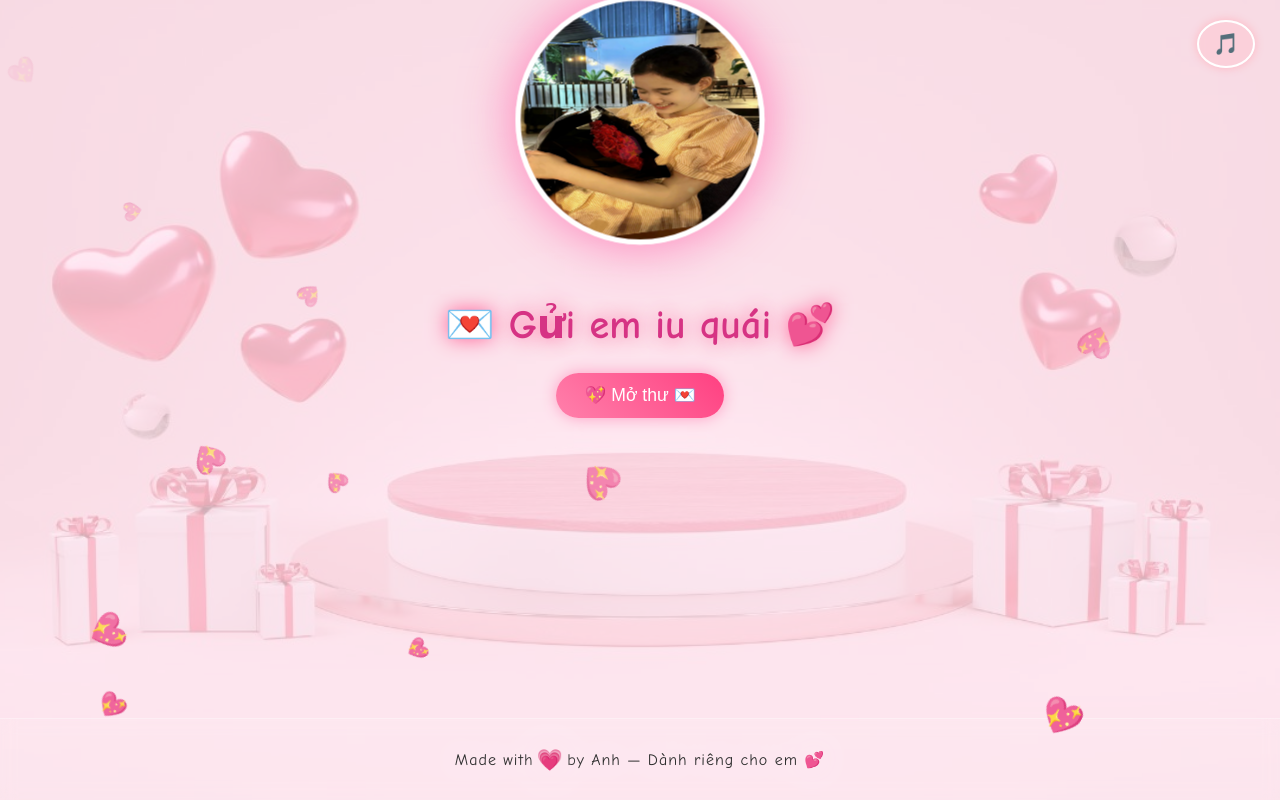
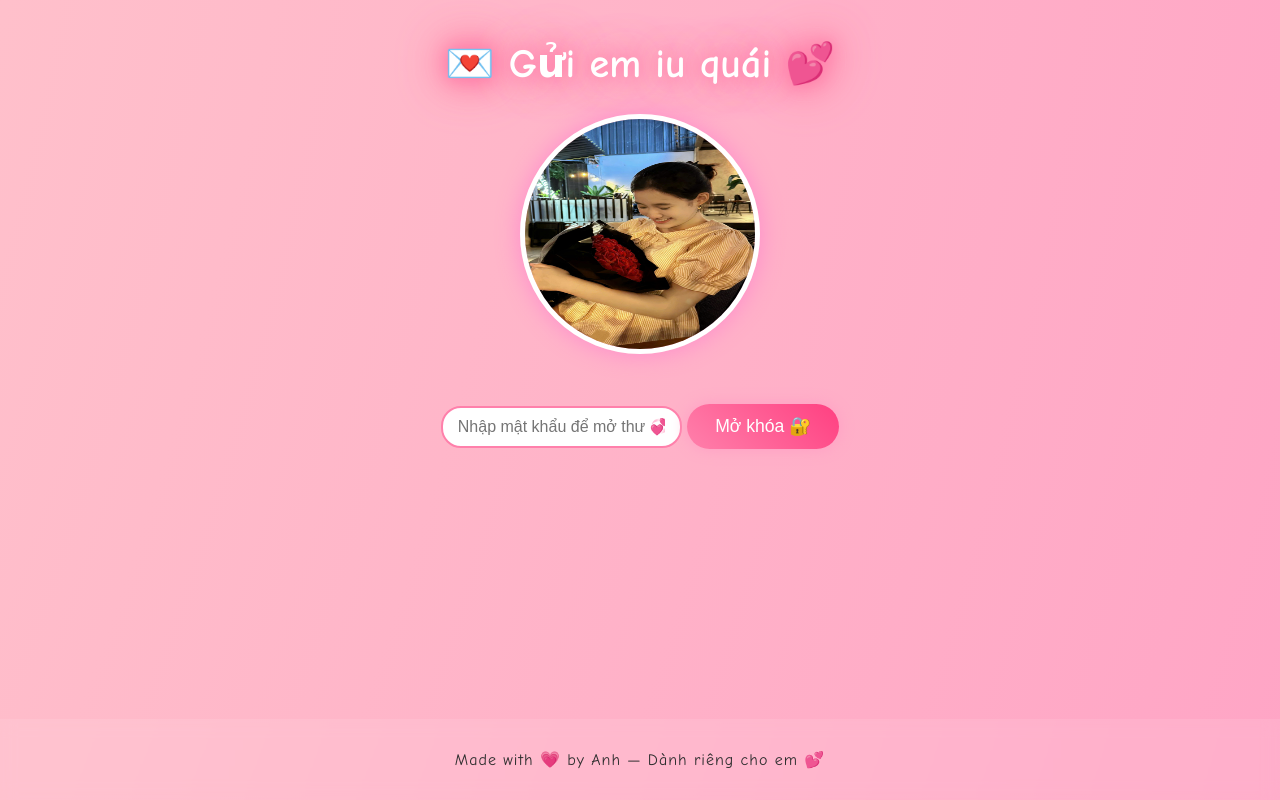
Before and after one commit to vandoanblack/DT, a plain HTML site: page index.html in a window 1280 px wide. Drawn offline with Linux system fonts and the light colour scheme.

Commit message:
Update index.html

```diff
--- a/index.html
+++ b/index.html
@@ -5,55 +5,16 @@
 <meta name="viewport" content="width=device-width, initial-scale=1.0" />
 <title>💌 Gửi em iu quái 💕</title>
 <style>
-/* --- NỀN MÀU + ẢNH NỀN MỜ --- */
 body {
     margin: 0;
-    padding: 40px;
-    text-align: center;
-    font-family: "Segoe UI", sans-serif;
-    color: #fff;
-    overflow: hidden;
+    padding: 0;
     background: radial-gradient(circle at top left, #ffb6c1, #ff69b4, #ffc0cb, #ff9ec4);
     background-size: 400% 400%;
     animation: bgShift 15s ease infinite;
-    position: relative;
-}
-body {
-    margin: 0;
-    padding: 0;
-    background: #ffe6f2;
-    color: #d63384;
+    color: #fff;
     font-family: 'Comic Sans MS', cursive, sans-serif;
     text-align: center;
-    overflow-y: auto; /* ✅ Cho phép cuộn xuống */
-}
-
-.container {
-    min-height: 100vh; /* ✅ Chiều cao tối thiểu */
-    padding: 40px 20px;
-}
-
-#message {
-    white-space: pre-wrap; /* ✅ Giữ format xuống dòng */
-    display: inline-block;
-    max-width: 90%;
-    text-align: left;
-    line-height: 1.6;
-    margin-top: 30px;
-}
-
-body::before {
-    content: "";
-    position: fixed;
-    top: 0;
-    left: 0;
-    width: 100%;
-    height: 100%;
-    background-image: url("dd.jpg");
-    background-size: cover;
-    background-position: center;
-    opacity: 0.25;
-    z-index: -1;
+    overflow-y: auto;
 }
 @keyframes bgShift {
     0% { background-position: 0% 50%; }
@@ -62,60 +23,33 @@ body::before {
 }
 h1 {
     font-size: 2.5em;
-    margin-bottom: 25px;
+    margin-top: 40px;
     text-shadow: 0 0 15px #ff80ab, 0 0 40px #ff4081, 0 0 60px #ffb6c1;
-    animation: pulse 3s infinite;
-}
-@keyframes pulse {
-    0% { text-shadow: 0 0 10px #ff80ab; }
-    50% { text-shadow: 0 0 35px #ff4081; }
-    100% { text-shadow: 0 0 10px #ff80ab; }
 }
 img {
     width: 230px;
     height: 230px;
     border-radius: 50%;
     border: 5px solid #fff;
-    box-shadow: 0 0 25px #ff8acb, 0 0 60px #ffb6c1;
-    margin-bottom: 30px;
-    animation: glow 3s ease-in-out infinite;
-}
-@keyframes glow {
-    0%,100% { transform: scale(1); box-shadow: 0 0 25px #ffb6c1; }
-    50% { transform: scale(1.05); box-shadow: 0 0 60px #ff69b4; }
+    box-shadow: 0 0 25px #ff8acb;
+    display: block;
+    margin: 20px auto;
 }
 #message {
     display: none;
     font-size: 1.2em;
     max-width: 85%;
+    margin: 30px auto;
+    text-align: justify;
     line-height: 1.8;
-    text-align: justify;
     color: #2e2e2e;
-    text-shadow: 0 0 8px rgba(255, 192, 203, 0.8);
-    border-left: 3px solid #fff;
-    padding-left: 15px;
-    margin-top: 10px;
-    background: rgba(255, 255, 255, 0.1);
+    background: rgba(255, 255, 255, 0.85);
     border-radius: 12px;
-    padding: 20px;
+    padding: 25px;
     backdrop-filter: blur(6px);
-    margin-left: auto;
-    margin-right: auto;
+    border-left: 3px solid #ff80ab;
 }
-.heart {
-    position: fixed;
-    bottom: 0;
-    font-size: 20px;
-    animation: float 6s linear infinite;
-    opacity: 0.9;
-    z-index: 999;
-}
-@keyframes float {
-    0% { transform: translateY(0) rotate(0deg); opacity: 1; }
-    100% { transform: translateY(-800px) rotate(360deg); opacity: 0; }
-}
-/* --- NÚT BẤM HIỆN THƯ --- */
-#openButton {
+button {
     background: linear-gradient(45deg, #ff80ab, #ff4081);
     color: white;
     border: none;
@@ -123,36 +57,25 @@ img {
     font-size: 1.1em;
     border-radius: 30px;
     cursor: pointer;
+    margin-top: 20px;
     box-shadow: 0 0 15px #ff9ec4;
     transition: all 0.3s ease;
 }
-#openButton:hover {
+button:hover {
     transform: scale(1.08);
     box-shadow: 0 0 25px #ffb6c1;
 }
-/* --- NÚT NHẠC --- */
-#musicBtn {
-    position: fixed;
-    top: 20px;
-    right: 25px;
-    background: #ff69b4;
-    border: 2px solid white;
-    border-radius: 50%;
-    padding: 10px 14px;
-    font-size: 1.3em;
-    color: white;
-    cursor: pointer;
-    box-shadow: 0 0 20px #fff;
-    transition: all 0.3s ease;
-    backdrop-filter: blur(5px);
+#passwordBox {
+    margin-top: 30px;
 }
-#musicBtn.playing {
-    background: rgba(255, 192, 203, 0.4);
-    box-shadow: 0 0 10px #ffb6c1;
-    transform: scale(1);
+#passwordInput {
+    padding: 10px 15px;
+    border-radius: 20px;
+    border: 2px solid #ff80ab;
+    font-size: 1em;
+    outline: none;
+    text-align: center;
 }
-
-/* --- FOOTER --- */
 footer {
     position: fixed;
     bottom: 0;
@@ -161,64 +84,52 @@ footer {
     padding: 15px 0;
     background: rgba(255, 255, 255, 0.1);
     backdrop-filter: blur(8px);
-    border-top: 1px solid rgba(255, 255, 255, 0.3);
     color: #2e2e2e;
     font-size: 1em;
     letter-spacing: 1px;
-    text-shadow: 0 0 8px #ffb6c1;
-    animation: glowFooter 3s ease-in-out infinite;
-}
-@keyframes glowFooter {
-    0%,100% { text-shadow: 0 0 10px #ff9ec4; }
-    50% { text-shadow: 0 0 30px #fff; }
-}
-footer span {
-    animation: heartbeat 2s infinite;
-    display: inline-block;
-}
-@keyframes heartbeat {
-    0%, 100% { transform: scale(1); color: #ffb6c1; }
-    50% { transform: scale(1.3); color: #ff4081; }
 }
 </style>
 </head>
-  <img src="SU.jpg" alt="Em iu">
 <body>
   <h1>💌 Gửi em iu quái 💕</h1>
+  <img src="SU.jpg" alt="Em iu">
 
+  <!-- 🔒 Nhập mật khẩu -->
+  <div id="passwordBox">
+    <input type="password" id="passwordInput" placeholder="Nhập mật khẩu để mở thư 💞" />
+    <button id="checkPassword">Mở khóa 🔐</button>
+    <p id="error" style="color:#fff; text-shadow:0 0 8px red; display:none;">Sai mật khẩu rồi nè 😳</p>
+  </div>
 
-    <button id="openButton">💖 Mở thư 💌</button>
+  <button id="openButton" style="display:none;">💖 Mở thư 💌</button>
   <div id="message"></div>
 
-    <!-- Nút bật/tắt nhạc -->
-    <button id="musicBtn" class="playing">🎵</button>
-
-    <!-- Nhạc nền -->
-    <audio id="bgMusic" autoplay loop>
+  <audio id="bgMusic" loop>
       <source src="TTMN.mp3" type="audio/mpeg">
   </audio>
 
-    <!-- 🌸 FOOTER -->
   <footer>
-        <p>Made with <span>💗</span> by Anh — Dành riêng cho em 💕</p>
+    <p>Made with 💗 by Anh — Dành riêng cho em 💕</p>
   </footer>
 
 <script>
-    // 💖 Tim bay
-    function createHeart() {
-        const heart = document.createElement("div");
-        heart.classList.add("heart");
-        heart.textContent = "💖";
-        heart.style.left = Math.random() * window.innerWidth + "px";
-        heart.style.fontSize = Math.random() * 20 + 15 + "px";
-        heart.style.color = ["#ff80ab","#ffb6c1","#ff69b4","#ffc0cb"][Math.floor(Math.random()*4)];
-        heart.style.animationDuration = Math.random()*3 + 3 + "s";
-        document.body.appendChild(heart);
-        setTimeout(() => heart.remove(), 6000);
+const correctPassword = "220042008"; // 🔑 Mật khẩu để mở thư
+const passwordInput = document.getElementById("passwordInput");
+const checkBtn = document.getElementById("checkPassword");
+const errorText = document.getElementById("error");
+const openBtn = document.getElementById("openButton");
+const message = document.getElementById("message");
+const music = document.getElementById("bgMusic");
+
+checkBtn.addEventListener("click", () => {
+  if (passwordInput.value === correctPassword) {
+      document.getElementById("passwordBox").style.display = "none";
+      openBtn.style.display = "inline-block";
+  } else {
+      errorText.style.display = "block";
   }
-    setInterval(createHeart, 400);
+});
 
-    // 💌 Hiệu ứng gõ chữ
 const text = `Gửi em iu quái 💕
 Hôm nay là 20/10, một ngày đặc biệt dành cho những người con gái và phụ nữ tuyệt vời.
 
@@ -246,42 +157,28 @@ Dù anh không ở bên, nhưng anh muốn em biết rằng
 Thương em nhiều 💞
 Siu nịnh của em`;
 
-    const msgEl = document.getElementById("message");
-    const btn = document.getElementById("openButton");
-    const music = document.getElementById("bgMusic");
 let i = 0;
-
-    // 🎀 Gõ từng ký tự và tự xuống dòng khi gặp sticker
 function typeLetter() {
   if (i < text.length) {
       let char = text.charAt(i);
-
-            // Nếu là emoji (💗 🌸 💕 💞 ...) thì thêm <br> sau nó
       if (["💗","🌸","💕","💞"].includes(char)) {
-                msgEl.innerHTML += char + "<br><br>";
+          message.innerHTML += char + "<br><br>";
+      } else if (char === "\n") {
+          message.innerHTML += "<br>";
+      } else {
+          message.innerHTML += char;
       }
-            // Nếu là ký tự xuống dòng trong văn bản
-            else if (char === "\n") {
-                msgEl.innerHTML += "<br>";
-            }
-            else {
-                msgEl.innerHTML += char;
-            }
-
       i++;
       setTimeout(typeLetter, 45);
   }
 }
 
-    // 💞 Khi bấm nút —> mở nhạc + hiện thư + gõ chữ
-    btn.addEventListener("click", () => {
-        btn.style.display = "none";
-        msgEl.style.display = "inline-block";
+openBtn.addEventListener("click", () => {
+  openBtn.style.display = "none";
+  message.style.display = "block";
   music.play().catch(()=>{});
   typeLetter();
 });
 </script>
-
-
 </body>
 </html>
```
Lines whose indentation alone changed are shown as unchanged.
